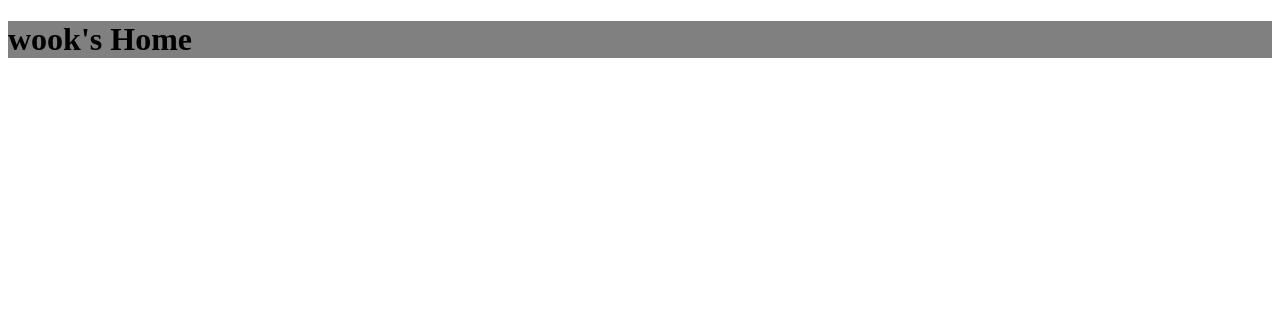
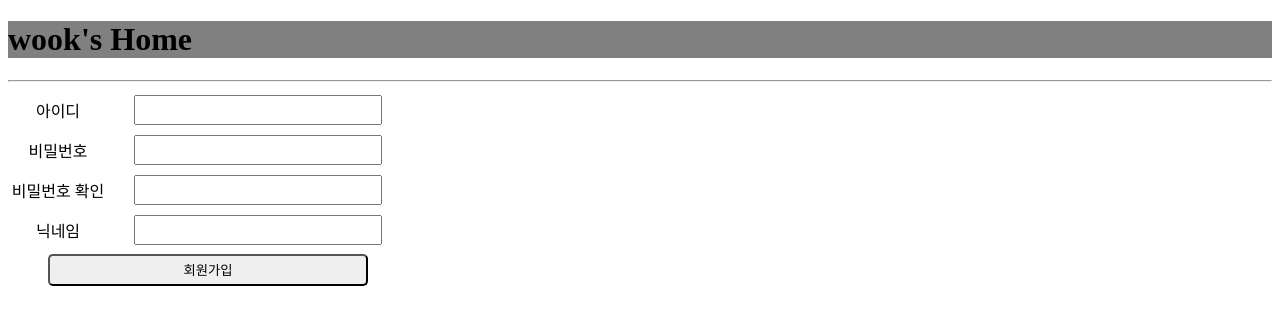
Before and after one commit to temtaemee/webStudy001, a plain HTML site: page app/index.html in a window 1280 px wide. Drawn offline with Linux system fonts and the light colour scheme.

Commit message:
css, html 회원가입 추가

```diff
--- a/app/index.css
+++ b/app/index.css
@@ -1,3 +1,29 @@
 h1{
     background-color: gray;
 }
+
+form.join-area{
+
+    width: 400px;
+    height: 200px;
+
+    display: grid;
+    grid-template-columns: 100px 300px;
+    grid-template-rows: repeat(5, 1fr);
+    place-items: center center;
+
+}
+
+form.join-area > input:not(:last-child){
+    width: 80%;
+    height: 60%;
+    font-size: 1.2em;
+}
+
+
+form.join-area > input:last-child{
+    grid-column: span 2;
+    width: 80%;
+    height: 80%;
+    border-radius: 5px;
+}
--- a/app/index.html
+++ b/app/index.html
@@ -13,6 +13,20 @@
 
     <h1>wook's Home</h1>
 
+    <hr>
+
+    <form class = "join-area" action="">
+        <label>아이디</label>
+        <input type="text" name="userId">
+        <label>비밀번호</label>
+        <input type="text" name="userPw">
+        <label>비밀번호 확인</label>
+        <input type="text" name="userPw2">
+
+        <label>닉네임</label>
+        <input type="text" name="userNick">
+        <input type="submit" value="회원가입">
+    </form>
 
 
 </body>
```
